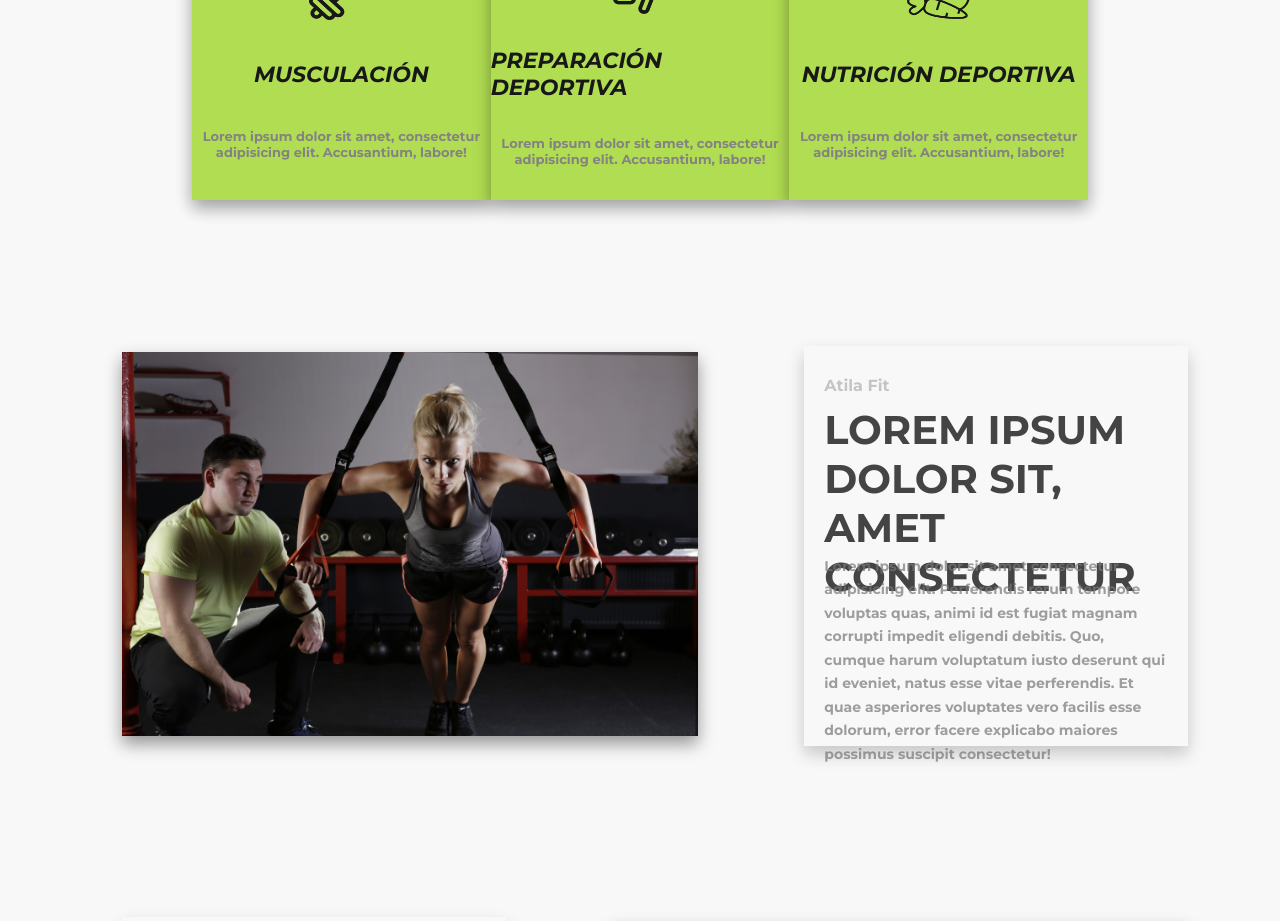
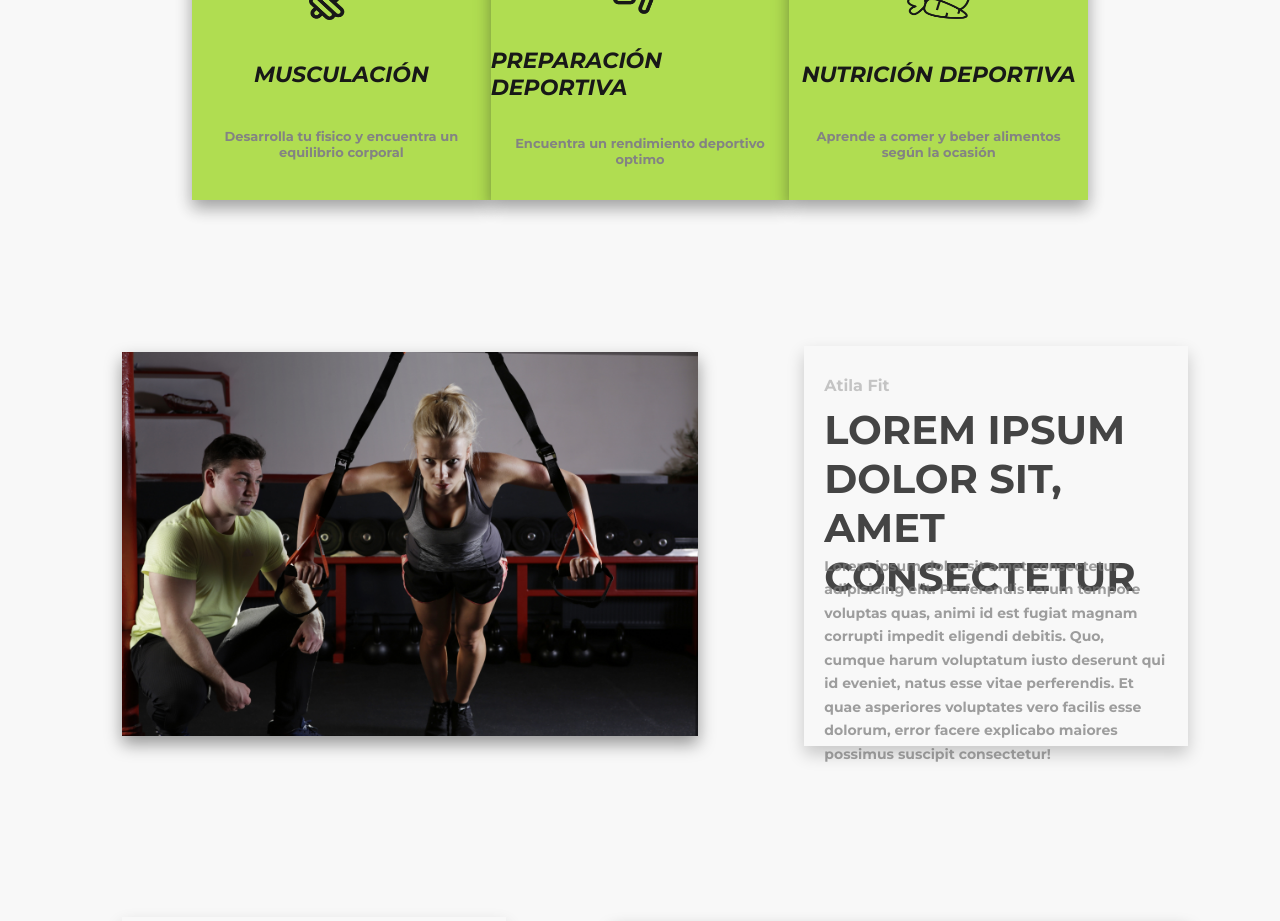
Before and after one commit to nicccoo/fitness-landing-react, a React (Create React App) app: page /#home in a window 1280 px wide. Shown: the part 940-1861 px from the top of the page. Built offline with nearby package versions, Linux system fonts and the light colour scheme.

Commit message:
styled fixed

```diff
--- a/src/components/Jumbotron/JumbotromElement.js
+++ b/src/components/Jumbotron/JumbotromElement.js
@@ -45,8 +45,9 @@ export const JumboImage = styled.img`
   box-shadow: 0 8px 16px 0 rgba(0, 0, 0, 0.4);
   object-fit: cover;
 
+  @media screen and (max-width: 768px) {
 
-  @media screen and (max-width: 768px) {
+
     ;
   }
 
@@ -59,8 +60,6 @@ export const Inner = styled.div`
   @media (max-width: 768px) {
     width: 100%;
     margin: 20px 0;
-    border: 1px solid red;
-
   }
 `;
 
--- a/src/components/Navbar/index.js
+++ b/src/components/Navbar/index.js
@@ -19,13 +19,7 @@ const Navbar = () => {
   return (
     <>
       <NavbarContainer bg={isMobile}>
-        <NavLinks
-          to="home"
-          spy={true}
-          smooth={true}
-          hashSpy={true}
-          exact
-        >
+        <NavLinks to="home" spy={true} smooth={true} hashSpy={true} exact>
           <Logo src="./images/logo.png" alt="Atila Fitness" />
         </NavLinks>
         <MobileIcon onClick={toggleIsMobile}>
@@ -33,6 +27,7 @@ const Navbar = () => {
         </MobileIcon>
         <NavbarItems show={isMobile} onClick={toggleIsMobile}>
           <NavLinks
+            onClick={toggleIsMobile}
             to="home"
             spy={true}
             smooth={true}
@@ -42,6 +37,7 @@ const Navbar = () => {
             HOME
           </NavLinks>
           <NavLinks
+            onClick={toggleIsMobile}
             to="entrenamiento"
             spy={true}
             smooth={true}
@@ -50,6 +46,7 @@ const Navbar = () => {
             ENTRENAMIENTO
           </NavLinks>
           <NavLinks
+            onClick={toggleIsMobile}
             to="footer"
             spy={true}
             smooth={true}
--- a/src/fixtures/card.json
+++ b/src/fixtures/card.json
@@ -4,19 +4,19 @@
     "image": "/images/musculacion.png",
     "alt": "Instructor en musculacion",
     "title": "Musculación",
-    "subtitle": "Lorem ipsum dolor sit amet, consectetur adipisicing elit. Accusantium, labore!"
+    "subtitle": "Desarrolla tu fisico y encuentra un equilibrio corporal"
   },
   {
     "id": 2,
     "image": "/images/preparacion.png",
     "alt": "Preaparación física y deportiva",
     "title": "Preparación Deportiva",
-    "subtitle": "Lorem ipsum dolor sit amet, consectetur adipisicing elit. Accusantium, labore!"
+    "subtitle": "Encuentra un rendimiento deportivo optimo"
   },{
     "id": 3,
     "image": "/images/nutricion.png",
     "alt": "Nutrición deportiva",
     "title": "Nutrición Deportiva",
-    "subtitle": "Lorem ipsum dolor sit amet, consectetur adipisicing elit. Accusantium, labore!"
+    "subtitle": "Aprende a comer y beber alimentos según la ocasión"
   }
 ]
```
Also changed, not shown: src/components/Navbar/Navbar.elements.js (+2 -8 lines).
